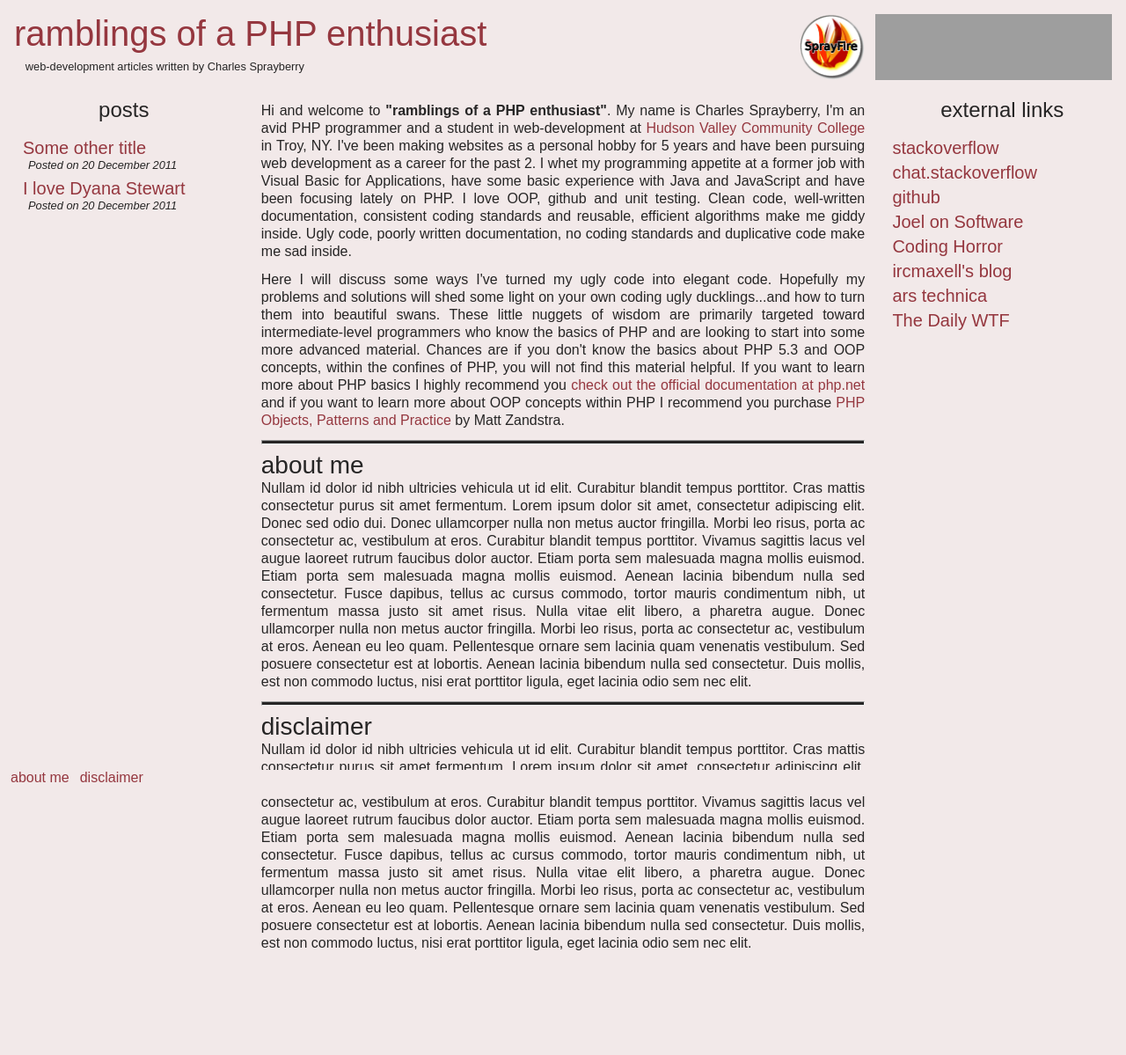
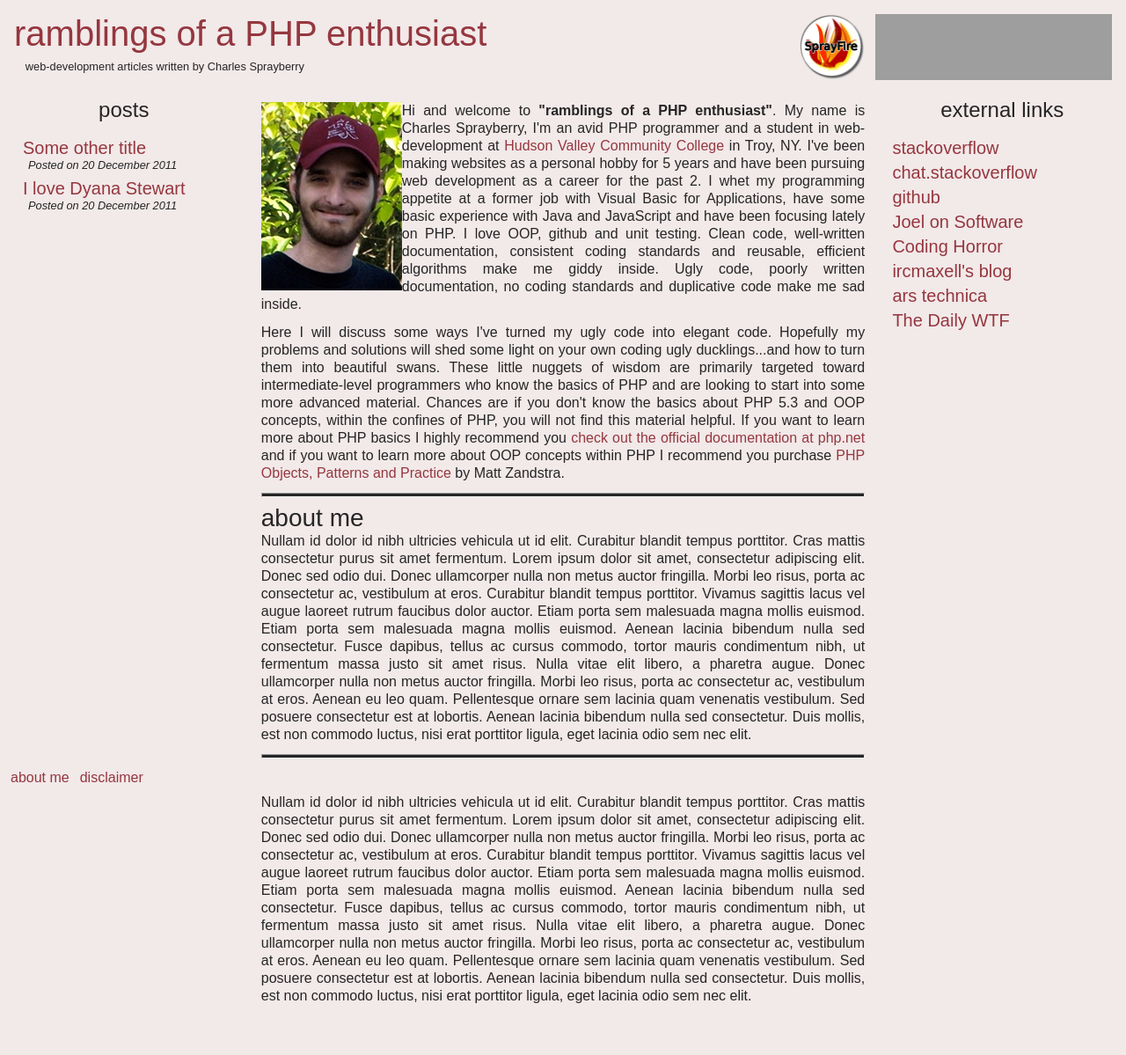
Before and after one commit to cspray/archived-blog, a Jekyll site: the page built from index.html, in a window 1280 px wide. Shown: the whole page at 88% size. Built offline with Jekyll 4.4.1, drawn with Linux system fonts in a browser that asks for light colours; before the commit the page ends 1139 px from its top, so only the background shows below that; grey boxes are pictures that could not be loaded.

Commit message:
UPD adding author image to home page

```diff
--- a/index.html
+++ b/index.html
@@ -2,6 +2,8 @@
 layout: default
 title: home -- ramblings of a PHP enthusiast
 ---
+
+	<img src="/img/author.jpg" class="float-left" alt="Charles Sprayberry, the author" width="160" width="214" />
 	<p>Hi and welcome to <strong>"ramblings of a PHP enthusiast"</strong>.  My name is Charles Sprayberry,
 	I'm an avid PHP programmer and a student in web-development at <a href="http://www.hvcc.edu/">Hudson
 	Valley Community College</a> in Troy, NY.  I've been making websites as a personal hobby for 5 years
```
Also changed, not shown: img/author.jpg (added).
